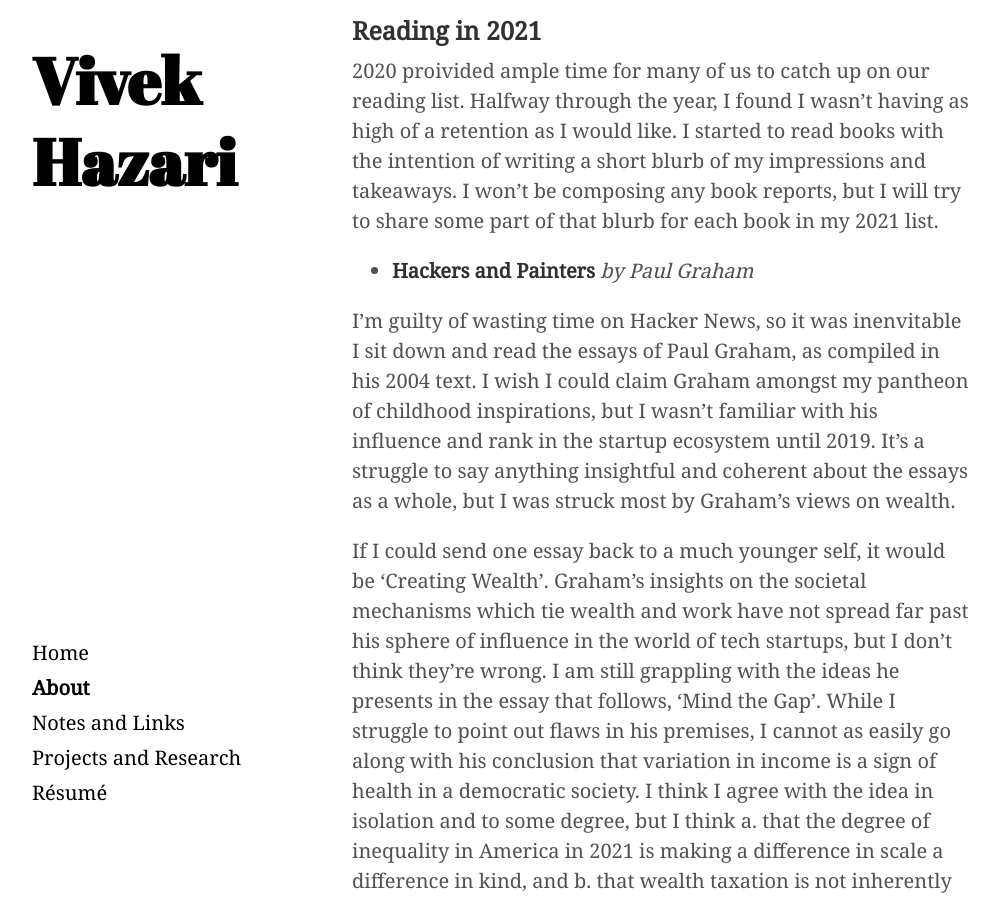
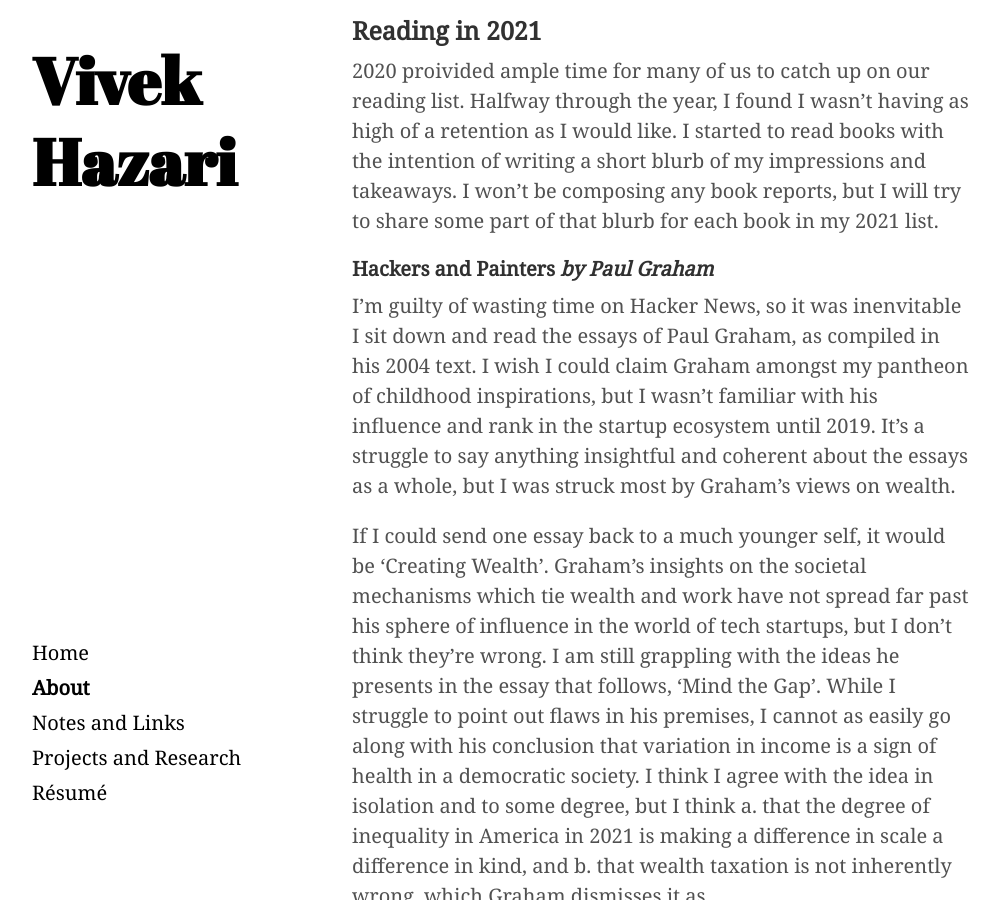
Before and after one commit to Vivekhaz/site_personal, a Jekyll site: the page built from about.md, in a window 1280 px wide and 900 px high, scrolled down 867 px. Shown: the whole window, without its empty margins (208-1208 px from the left). Built offline with Jekyll 4.4.1, drawn with Linux system fonts in a browser that asks for light colours.

```diff
--- a/about.md
+++ b/about.md
@@ -27,7 +27,7 @@ Many of my hours each year have gone to fencing since I started in May 2015. I f
 ### Reading in 2021
 2020 proivided ample time for many of us to catch up on our reading list. Halfway through the year, I found I wasn't having as high of a retention as I would like. I started to read books with the intention of writing a short blurb of my impressions and takeaways. I won't be composing any book reports, but I will try to share some part of that blurb for each book in my 2021 list.
 
-- __Hackers and Painters__ <cite> by Paul Graham </cite>
+#### __Hackers and Painters__ <cite> by Paul Graham </cite>
 
 I'm guilty of wasting time on Hacker News, so it was inenvitable I sit down and read the essays of Paul Graham, as compiled in his 2004 text. I wish I could claim Graham amongst my pantheon of childhood inspirations, but I wasn't familiar with his influence and rank in the startup ecosystem until 2019. It's a struggle to say anything insightful and coherent about the essays as a whole, but I was struck most by Graham's views on wealth.
 
```
